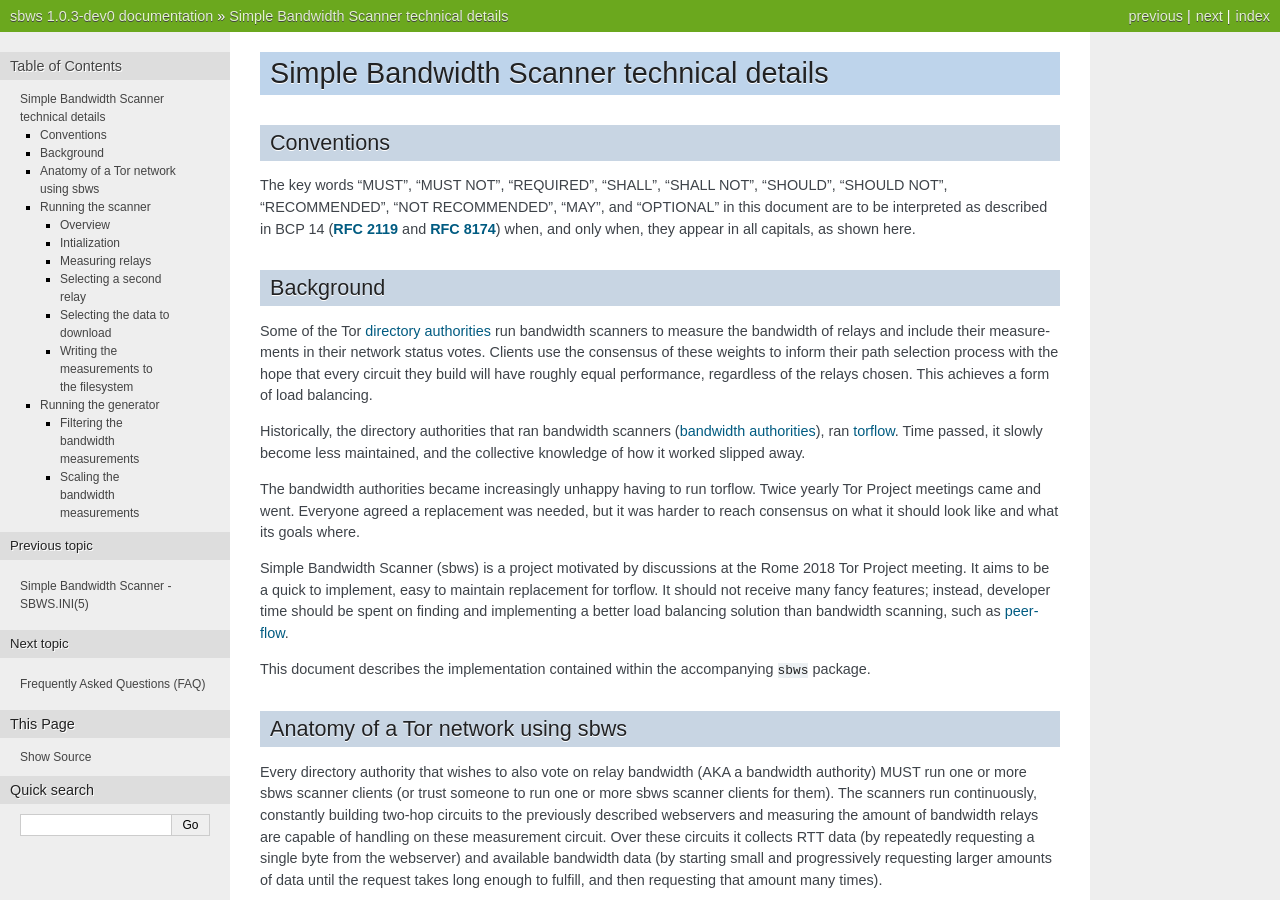
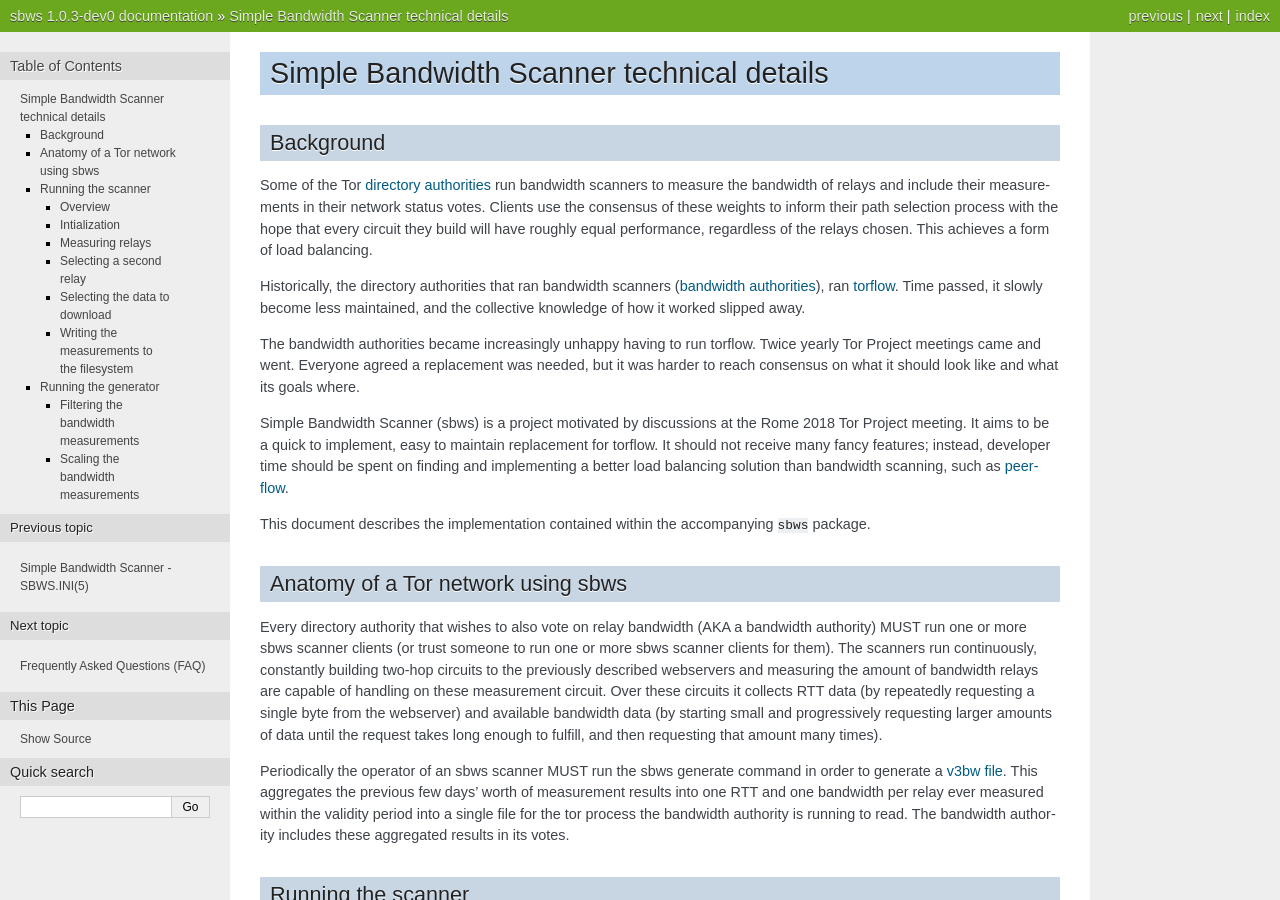
Before and after one commit to torproject/sbws, a Sphinx documentation site: the page built from docs/source/specification.rst, in a window 1280 px wide and 900 px high. Built offline with Sphinx 7.4.7, drawn with Linux system fonts in a browser that asks for light colours; formulas are drawn with MathJax 3.

Commit message:
docs: remove RFC key words
since the page is not an specification in RFC terms.

```diff
--- a/docs/source/specification.rst
+++ b/docs/source/specification.rst
@@ -1,14 +1,5 @@
 Simple Bandwidth Scanner technical details
 ============================================
-
-Conventions
------------
-
-The key words "MUST", "MUST NOT", "REQUIRED", "SHALL", "SHALL NOT", "SHOULD",
-"SHOULD NOT", "RECOMMENDED", "NOT RECOMMENDED", "MAY", and "OPTIONAL"
-in this document are to be interpreted as described in BCP 14 (:rfc:`2119`
-and :rfc:`8174`) when, and only when, they appear in all capitals, as shown
-here.
 
 Background
 ----------
```
